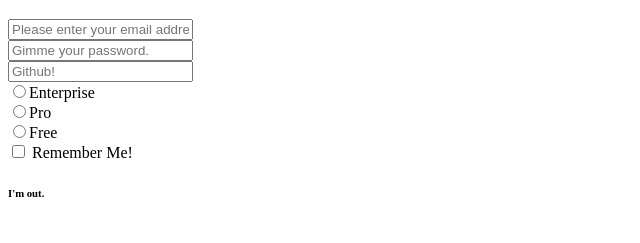
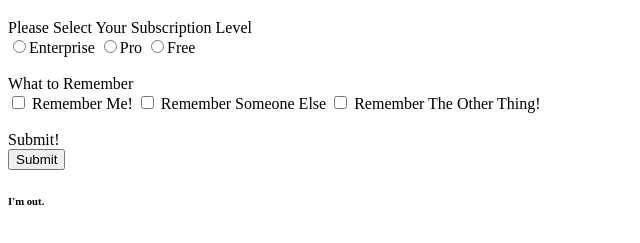
Before and after one commit to grendelshmoo/unit30html, a plain HTML site: page index.html in a window 1280 px wide. Shown: the part 61-304 px from the top of the page, without its empty margins (0-640 px from the left). Drawn offline with Linux system fonts and the light colour scheme.

Commit message:
Slight cleanup, adding label tags and a button

```diff
--- a/index.html
+++ b/index.html
@@ -1,7 +1,12 @@
 <!DOCTYPE html>
+<!-- I'll remove <br> tags after I get a little more experience with CSS. :)  -->
 
 <html>
 <body>
+
+  <head>
+    <title>Whut Up</title>
+  </head>
 
 <header>
   <h1> My Page </h1>
@@ -10,24 +15,26 @@
 <main>
   <form>
     <section>
-      <input type="email" name="Email" value="" placeholder="Please enter your email address."><br>
-      <input type="password" name="Password" value="" placeholder="Gimme your password."><br>
-      <input type="text" name="Github Username" value="" placeholder="Github!">
-
+    <label name="subscription">Please Select Your Subscription Level<br>
+    <input type="radio" name="subscription" value="Enterprise">Enterprise
+    <input type="radio" name="subscription" value="Pro">Pro
+    <input type="radio" name="subscription" value="Free">Free
+    </label>
     </section>
-
+<br>
     <section>
-    <input type="radio" name="subscription" value="Enterprise">Enterprise<br>
-    <input type="radio" name="subscription" value="Pro">Pro<br>
-    <input type="radio" name="subscription" value="Free">Free<br>
+    <label name="rememberance">What to Remember<br>
+    <input type="checkbox" name="rememberance" value="Remember Me"> Remember Me!
+    <input type="checkbox" name="rememberance" value="Remember Someone Else"> Remember Someone Else
+    <input type="checkbox" name="rememberance" value="Remember The Other Thing!"> Remember The Other Thing!
+    </label>
     </section>
-
-    <section>
-    <input type="checkbox" name="rememberance" value="Remember Me"> Remember Me!
-    </section>
-
+<br>
+    <label>
+    Submit!<br>
+    <input type="submit">
     <input type="hidden" name="secret" value="Hi Wes! *waves*">
-
+    </label>
   </form>
 </main>
 
```
